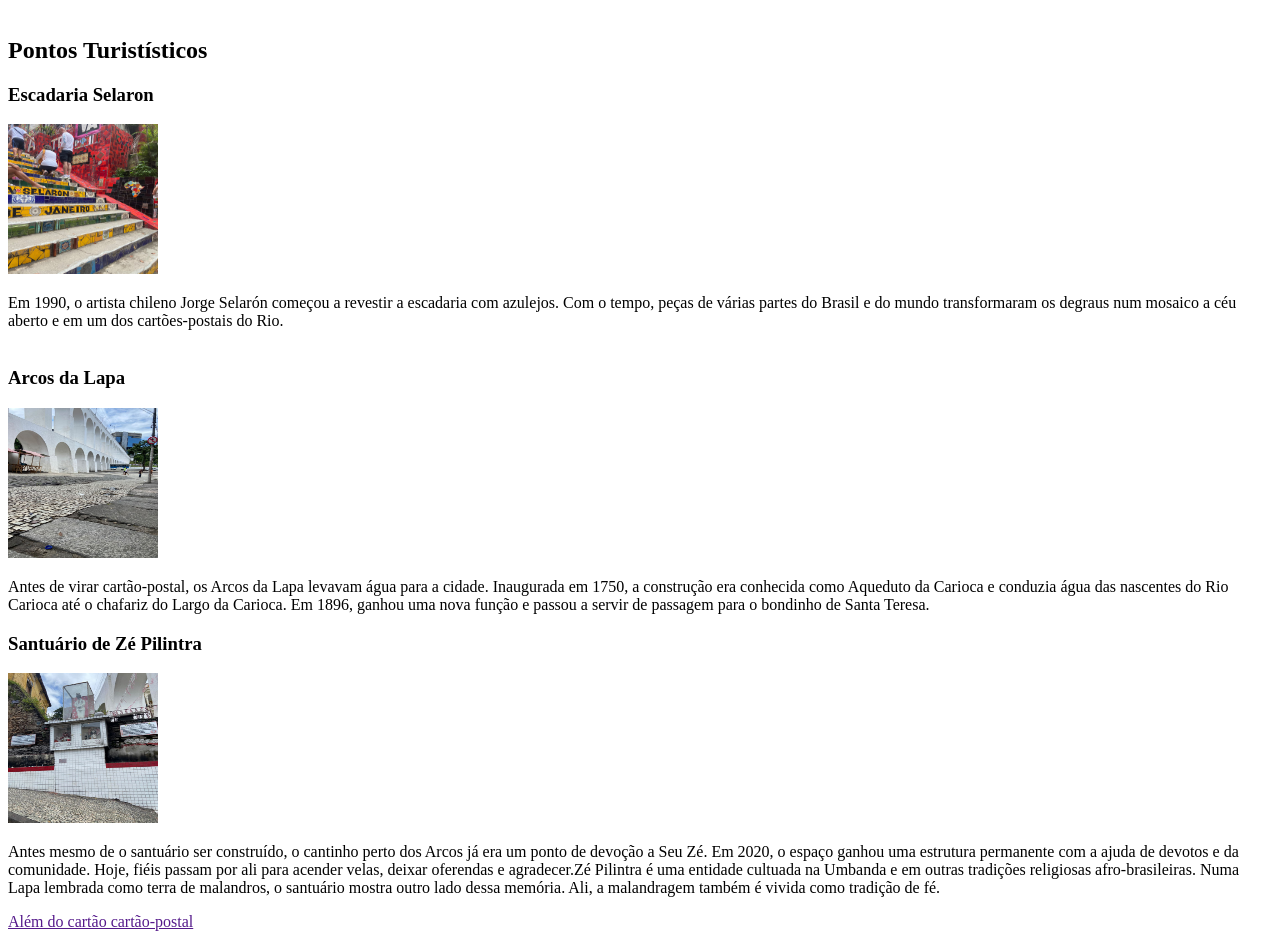
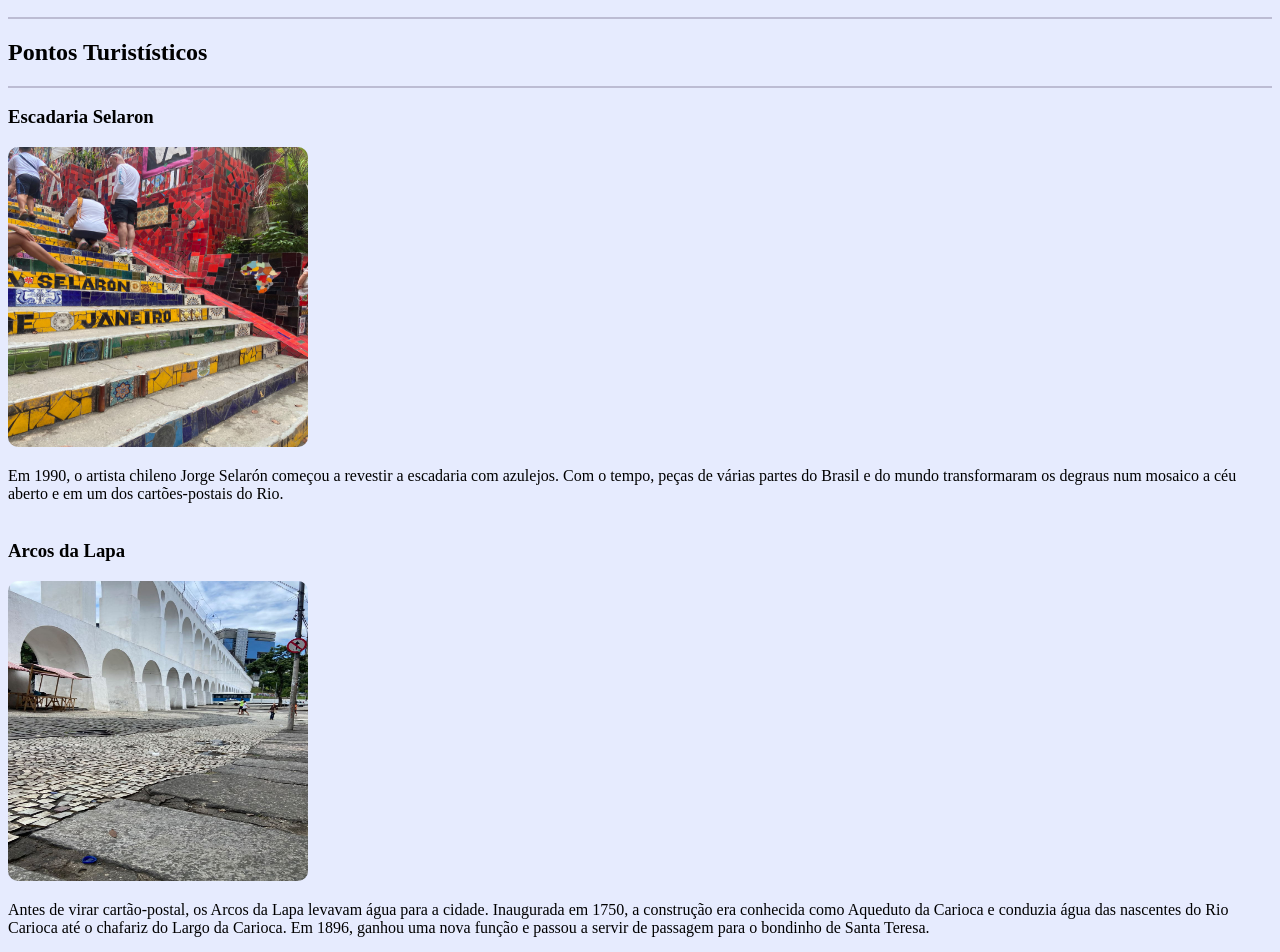
Before and after one commit to rafari1103/local-turistico, a plain HTML site: page index.html in a window 1280 px wide. Shown: the part 120-1072 px from the top of the page. Drawn offline with Linux system fonts and the light colour scheme.

Commit message:
atualizações html e css

```diff
--- a/index.html
+++ b/index.html
@@ -11,10 +11,12 @@
  <section id="about">
   <h1>LAPA A PÉ </h1>
    <p>A Lapa é conhecida pela boemia, pelos bares, pela música e pela arquitetura que conta um pouco da história do Rio. Mas você sabe quanta coisa dá pra descobrir em uma só rua? <br>No Lapa a pé, o convite é percorrer a Rua Joaquim Silva e conhecer, pelo caminho, tanto os pontos turísticos quanto os detalhes que passam despercebidos.</p> <br>
+   <section id="margin"></section>
+   <div id="page">
 
     <h2> Pontos Turistísticos </h2>
-<div id="page">
-</section>
+     <section id="margin"></section>
+      </section>
 <section id="tourist-attractions">
      <h3>Escadaria Selaron</h3>
 <img src="assets/escadaria-selaron.jpeg" alt="Escadaria Selaron">
@@ -36,9 +38,6 @@ Antes mesmo de o santuário ser construído, o cantinho perto dos Arcos já era
 </main>
 </div>
 </section>
-<div id="nextpage">
-<section id="nextpage">
-    <a href="">Além do cartão cartão-postal</a>
 
 </div>
 
--- a/style.css
+++ b/style.css
@@ -1,5 +1,21 @@
-img {
-    width: 150px;
-    height: 150px;
+body{
+    background-color: #a8bbfe49;
 
 }
+
+#margin{
+    margin-top: auto;
+    border: 1px solid rgb(188, 188, 211);
+}
+
+#page{
+    margin:  auto;
+}
+
+
+img {
+    width: 300px;
+    height: 300px;
+    border-radius: 10px;
+
+}
```
